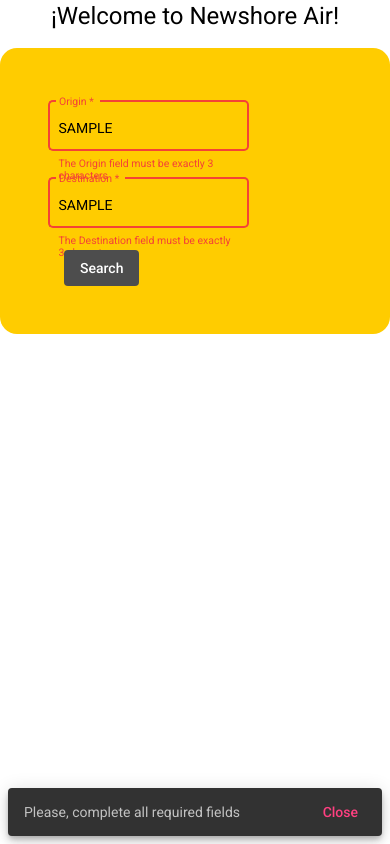
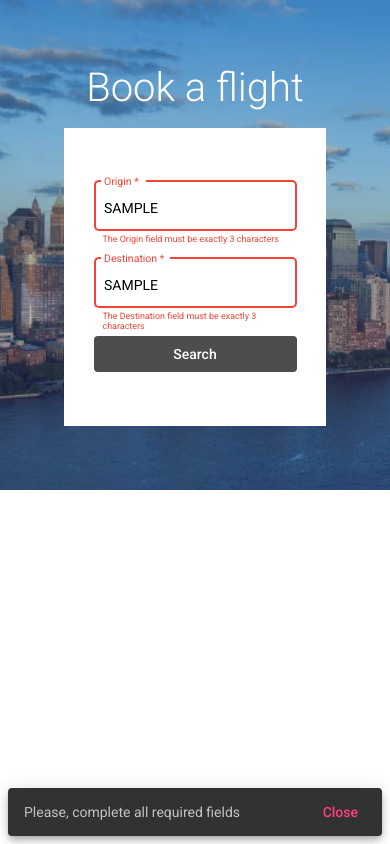
Before and after one commit to silvermachine777/newshore-air-frontend-test, an Angular app: page / in a window 390 px wide. Both pictures are taken after typing "Sample", "Sample" into the empty fields and a click on the button "Search". Built offline with nearby package versions, Linux system fonts and the light colour scheme.

Commit message:
feat(general): Add new layout and responsive mode for search-form component

```diff
--- a/src/app/app.component.css
+++ b/src/app/app.component.css
@@ -0,0 +1,5 @@
+html, body {
+    height: 100vh;
+    margin: 0;
+    padding: 0;
+}
--- a/src/app/app.component.html
+++ b/src/app/app.component.html
@@ -1,7 +1,5 @@
-<div style="text-align:center">
-  <h1>
-    ¡Welcome to Newshore Air!
-  </h1>
-</div>
+<section class="app-container">
 
-<app-search-form></app-search-form>
+  <app-search-form></app-search-form>
+
+</section>
--- a/src/app/components/search-form/search-form.component.css
+++ b/src/app/components/search-form/search-form.component.css
@@ -1,4 +1,13 @@
-.search-form-container{
+.wrapper-container {
+    background-image: url('./../../../assets/img/banner-flight.webp');
+    padding: 4rem;
+    background-position: center;
+    background-repeat: no-repeat;
+    background-size: cover;
+    margin: 5rem;
+}
+
+.search-form{
     display: flex;
     flex-direction: row;
     justify-content: center;
@@ -6,8 +15,7 @@
     margin: 0 auto;
     max-width: 600px;
     padding: 3rem;
-    background: #fc0;
-    border-radius: 17px;
+    background: white;
 }
 
 .mat-form-field {
@@ -23,3 +31,42 @@
 .search-form-button:hover{
     background-color: #1f1d1d;
 }
+
+.wrapper-container h1 {
+    text-align: center;
+    font-size: 40px;
+    color: white;
+    font-weight: 300;
+    line-height: 1.2;
+}
+
+@media screen and (max-width: 900px) {
+    .search-form-button{
+        margin: 6px 0px;
+        width: 100%;
+    }
+
+    .mat-form-field {
+        width: 100%;
+    }
+}
+
+@media screen and (max-width: 600px) {
+    .wrapper-container {
+        margin: 0;
+    }
+
+    .search-form::ng-deep .mat-form-field-subscript-wrapper {
+        font-size: 64%;
+        margin-top: 0;
+    }
+
+    .search-form-button{
+        margin: 6px 0px;
+        width: 100%;
+    }
+
+    .mat-form-field {
+        width: 100%;
+    }
+}
--- a/src/app/components/search-form/search-form.component.html
+++ b/src/app/components/search-form/search-form.component.html
@@ -1,9 +1,12 @@
-<section class="search-form-container">
+<div class="wrapper-container">
+    <h1>Book a flight</h1>
+    <section class="search-form">
         <form [formGroup]="formGroup">
             <mat-form-field appearance="outline">
                 <mat-label>Origin</mat-label>
-            <input matInput class="search-form-input" formControlName="origin" placeholder="Origin" (keypress)="limitLength($event, 3)">
-            <mat-error
+                <input matInput class="search-form-input" formControlName="origin" placeholder="Origin"
+                    (keypress)="limitLength($event, 3)">
+                <mat-error class="error-message"
                     *ngIf="formGroup.get('origin')?.invalid && (formGroup.get('origin')?.dirty || formGroup.get('origin')?.touched)">
                     The Origin field must be exactly 3 characters
                 </mat-error>
@@ -11,8 +14,9 @@
 
             <mat-form-field appearance="outline">
                 <mat-label>Destination</mat-label>
-            <input matInput class="search-form-input" formControlName="destination" placeholder="Destination" (keypress)="limitLength($event, 3)">
-            <mat-error
+                <input matInput class="search-form-input" formControlName="destination" placeholder="Destination"
+                    (keypress)="limitLength($event, 3)">
+                <mat-error class="error-message"
                     *ngIf="formGroup.get('destination')?.invalid && (formGroup.get('destination')?.dirty || formGroup.get('destination')?.touched)">
                     The Destination field must be exactly 3 characters
                 </mat-error>
@@ -21,5 +25,7 @@
             <button mat-button class="search-form-button" color="primary" (click)="submitForm()">Search</button>
         </form>
     </section>
+</div>
 
-<app-show-route [origin]="formGroup.get('origin')?.value" [destination]="formGroup.get('destination')?.value" [flights]="fligths" *ngIf="fligths && fligths.length > 0"></app-show-route>
+<app-show-route [origin]="formGroup.get('origin')?.value" [destination]="formGroup.get('destination')?.value"
+    [flights]="fligths" *ngIf="fligths && fligths.length > 0"></app-show-route>
```
Lines whose indentation alone changed are shown as unchanged.
